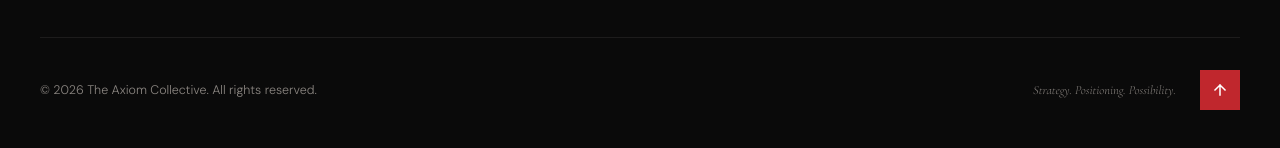
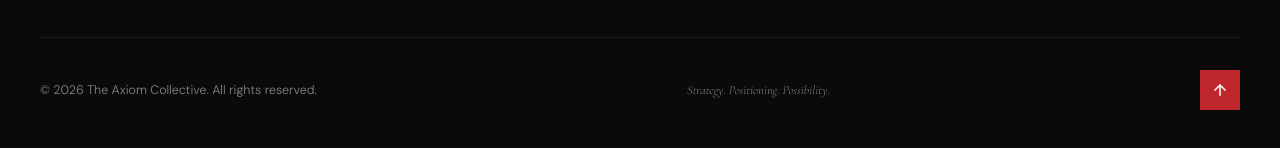
Before and after one commit to Kachi-Obata/The-Axiom-Collective, a Next.js app: page / in a window 1280 px wide. Shown: the part 5094-5242 px from the top of the page. Built offline with nearby package versions, Linux system fonts and the light colour scheme; no server answers.

Commit message:
move back to top button to far right of footer bar

```diff
--- a/components/Footer.tsx
+++ b/components/Footer.tsx
@@ -87,7 +87,6 @@ export default function Footer() {
           <p style={{ color: 'var(--muted)', fontSize: '0.78rem', fontWeight: 300 }}>
             © {new Date().getFullYear()} The Axiom Collective. All rights reserved.
           </p>
-          <div style={{ display: 'flex', alignItems: 'center', gap: '1.5rem' }}>
           <p style={{ color: 'var(--muted)', fontSize: '0.78rem', fontWeight: 300, fontStyle: 'italic', fontFamily: 'Cormorant Garamond, serif' }}>
             Strategy. Positioning. Possibility.
           </p>
@@ -112,7 +111,6 @@ export default function Footer() {
           </button>
         </div>
       </div>
-      </div>
     </footer>
   );
 }
```
Lines whose indentation alone changed are shown as unchanged.
